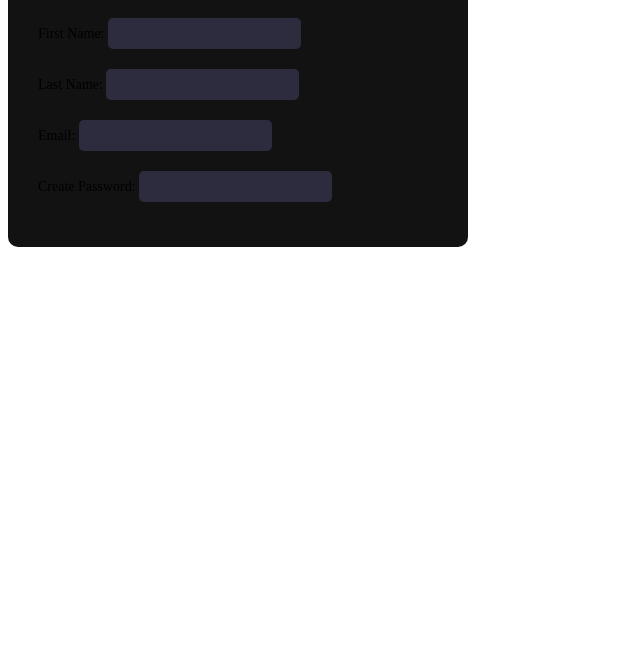
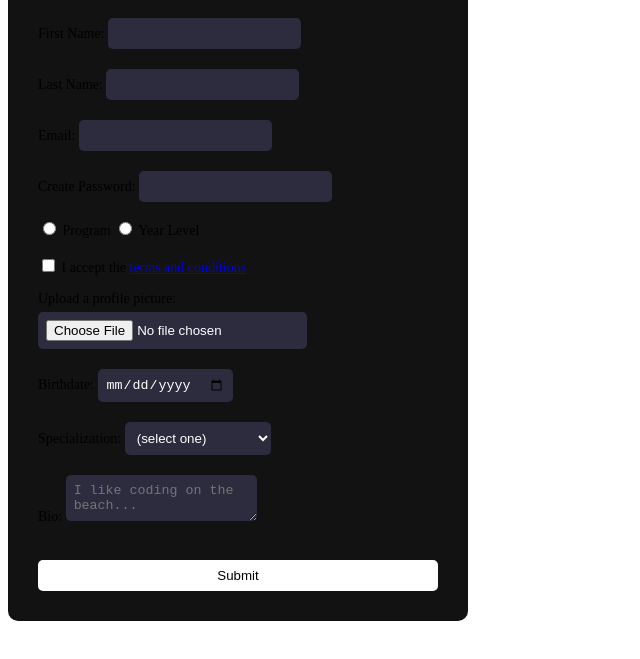
Before and after one commit to Nicss111/nicolea, a plain HTML site: page index.html in a window 1280 px wide. Shown: the part 139-798 px from the top of the page, without its empty margins (0-640 px from the left). Drawn offline with Linux system fonts and the light colour scheme.

Commit message:
Add files via upload

```diff
--- a/index.html
+++ b/index.html
@@ -27,6 +27,40 @@
       <label>Create Password:
         <input type="password" name="password" required />
       </label>
+
+      <!-- Insert inside <form> tag after password field -->
+  <label>
+    <input type="radio" name="category" value="Program" /> Program
+    <input type="radio" name="category" value="Year Level" /> Year Level
+  </label>
+
+  <label>
+    <input type="checkbox" required /> I accept the <a href="#">terms and conditions</a>
+  </label>
+
+  <label>Upload a profile picture:
+    <input type="file" name="profilePic" />
+  </label>
+
+  <label>Birthdate:
+    <input type="date" name="birthdate" />
+  </label>
+
+  <label>Specialization:
+    <select name="specialization">
+      <option value="">(select one)</option>
+      <option value="webdev">Web Development</option>
+      <option value="datasci">Data Science</option>
+      <option value="design">UI/UX Design</option>
+    </select>
+  </label>
+
+  <label>Bio:
+    <textarea placeholder="I like coding on the beach..."></textarea>
+  </label>
+
+  <input type="submit" value="Submit" />
+
     </form>
   </div>
 </body>
```
